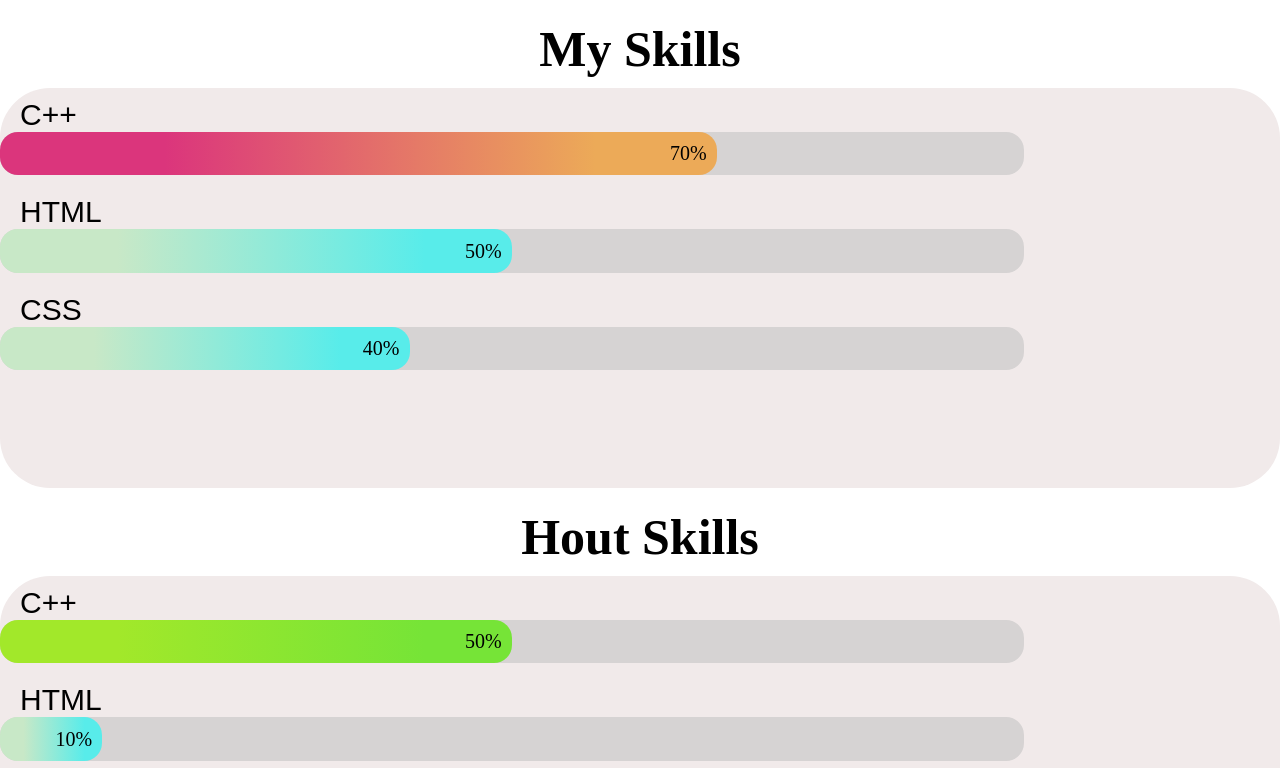
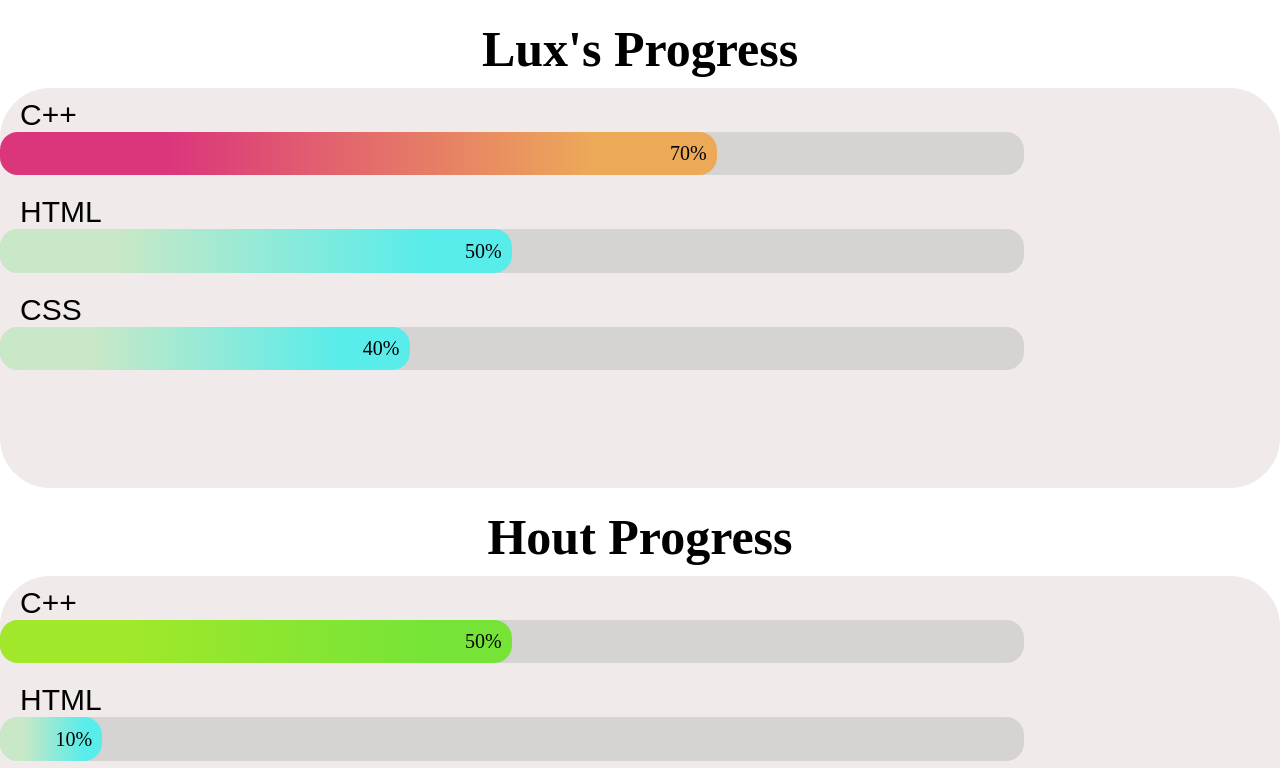
Before and after one commit to Phalluch/Progress, a plain HTML site: page index.html in a window 1280 px wide. Shown: the top 768 px of the page. Drawn offline with Linux system fonts and the light colour scheme.

Commit message:
Update index.html

```diff
--- a/index.html
+++ b/index.html
@@ -6,7 +6,7 @@
         <title>React Challenge </title>
     </head>
     <body>
-        <h2>My Skills </h2>
+        <h2>Lux's Progress </h2>
         <div class="Lux">
             <p>C++</p>
             <div class="container">
@@ -21,7 +21,7 @@
                 <div class="skill Css">40%</div>
             </div>
         </div>
-        <h2>Hout Skills </h2>
+        <h2>Hout Progress </h2>
         <div class="Hout">
             <p>C++</p>
             <div class="container">
```
